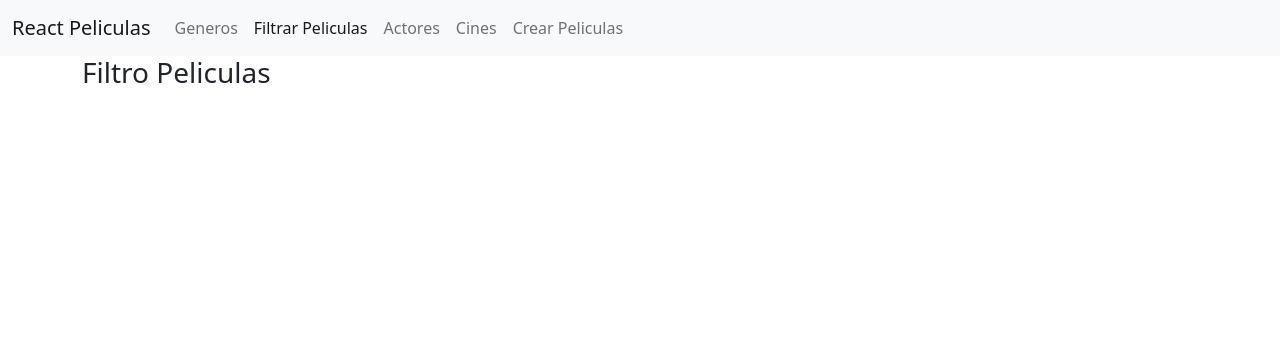
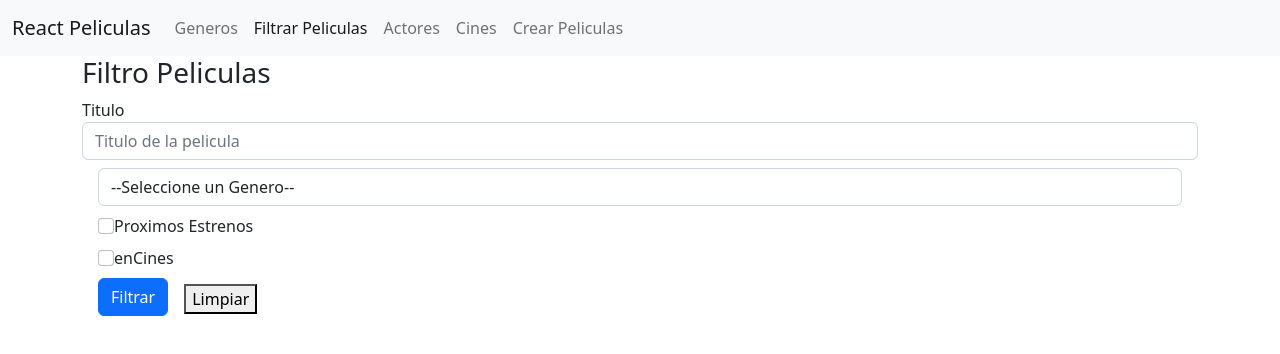
Before and after one commit to eminvrz/curso-React17-ASP.NET5, a React (Create React App) app: page /peliculas/filtrar in a window 1280 px wide. Shown: the top 354 px of the page. Built offline with nearby package versions, Linux system fonts and the light colour scheme.

Commit message:
Select, CheckBox y getFieldProps

```diff
--- a/src/Peliculas/filtroPeliculas.tsx
+++ b/src/Peliculas/filtroPeliculas.tsx
@@ -1,11 +1,88 @@
+import { Field, Form, Formik } from "formik"
+import { generoDTO } from '../Generos/Generos.model'
+import Button from "../utils/Button"
 
 function filtroPeliculas() {
+
+    const valorInicial:  filtroPeliculasForm ={
+        titulo: '',
+        generoId: 0,
+        proximosEstrenos: false,
+        enCines: false
+    }
+
+    const generos: generoDTO[] = [{
+        id: 1,
+        nombre: 'Accion'
+    },
+    {
+        id: 2,
+        nombre: 'Comedia'
+    }
+]
+
     return (
         <>
             <h3>Filtro Peliculas</h3>
+
+            <Formik initialValues={valorInicial}
+                    onSubmit ={valores => console.log(valores)}
+            >
+                {(formikProps) => (
+                    <Form>
+                        <div className="form-inline">
+                            <div className="form-group mb-2">
+                                <label htmlFor="titulo" className="sr-only">Titulo</label>
+                                <input type="text"
+                                    className="form-control" id="titulo"
+                                    placeholder="Titulo de la pelicula"
+                                    {...formikProps.getFieldProps('titulo')}
+                                />
+                            </div>
+                            <div className="form-group mx-sm-3 mb-2">
+                                <select className="form-control"
+                                    {...formikProps.getFieldProps('generoId')}
+                                >
+                                    <option value="0">--Seleccione un Genero--</option>
+                                    {generos.map(genero =>
+                                        <option  key={genero.id}value={genero.id}>
+                                            {genero.nombre}
+                                        </option>)}
+                                </select>
+                            </div>
+                            <div className="form-group mx-sm-3 mb-2">
+                                <Field className="form-check-input" id="proximosEstrenos"
+                                name="proximosEstrenos" type="checkbox"/>
+                                <label className="form-check-label" htmlFor="proximosEstrenos">
+                                    Proximos Estrenos
+                                </label>
+                            </div>
+                            <div className="form-group mx-sm-3 mb-2">
+                                <Field className="form-check-input" id="enCines"
+                                name="enCines" type="checkbox"/>
+                                <label className="form-check-label" htmlFor="enCines">
+                                    enCines
+                                </label>
+                            </div>
+                            <Button className="btn btn-primary mb-2 mx-sm-3" onClick={() => formikProps.submitForm()}>
+                                Filtrar
+                            </Button>
+                            <Button className="btn- btn-danger mb-2" onClick={() => formikProps.setValues(valorInicial)}>
+                                Limpiar
+                            </Button>
+                        </div>
+                    </Form>
+                )}
+            </Formik>
         </>
 
      );
 }
 
+interface filtroPeliculasForm{
+    titulo: string,
+    generoId: number,
+    proximosEstrenos: boolean,
+    enCines: boolean;
+}
 export default filtroPeliculas;
--- a/src/utils/Button.tsx
+++ b/src/utils/Button.tsx
@@ -1,7 +1,7 @@
 import { ReactElement } from 'react'
 function Button(props: buttonProps) {
     return (
-        <button type={props.type} className='btn btn-primary'
+        <button type={props.type} className={props.className}
         disabled={props.disabled}
         onClick={props.onClick}
         >{props.children}</button>
@@ -12,12 +12,14 @@ interface buttonProps{
     children: React.ReactNode;
     onClick?(): void;
     type: "button" | "submit"
-    disabled: boolean;
+    disabled: boolean,
+    className: string;
 }
 
 Button.defaultProps ={
     type: "button",
-    disabled: false
+    disabled: false,
+    className: 'btn btn-primary'
 }
 
 export default Button;
```
Also changed, not shown: src/generos/Generos.model.d.ts (+7 -0 lines).
